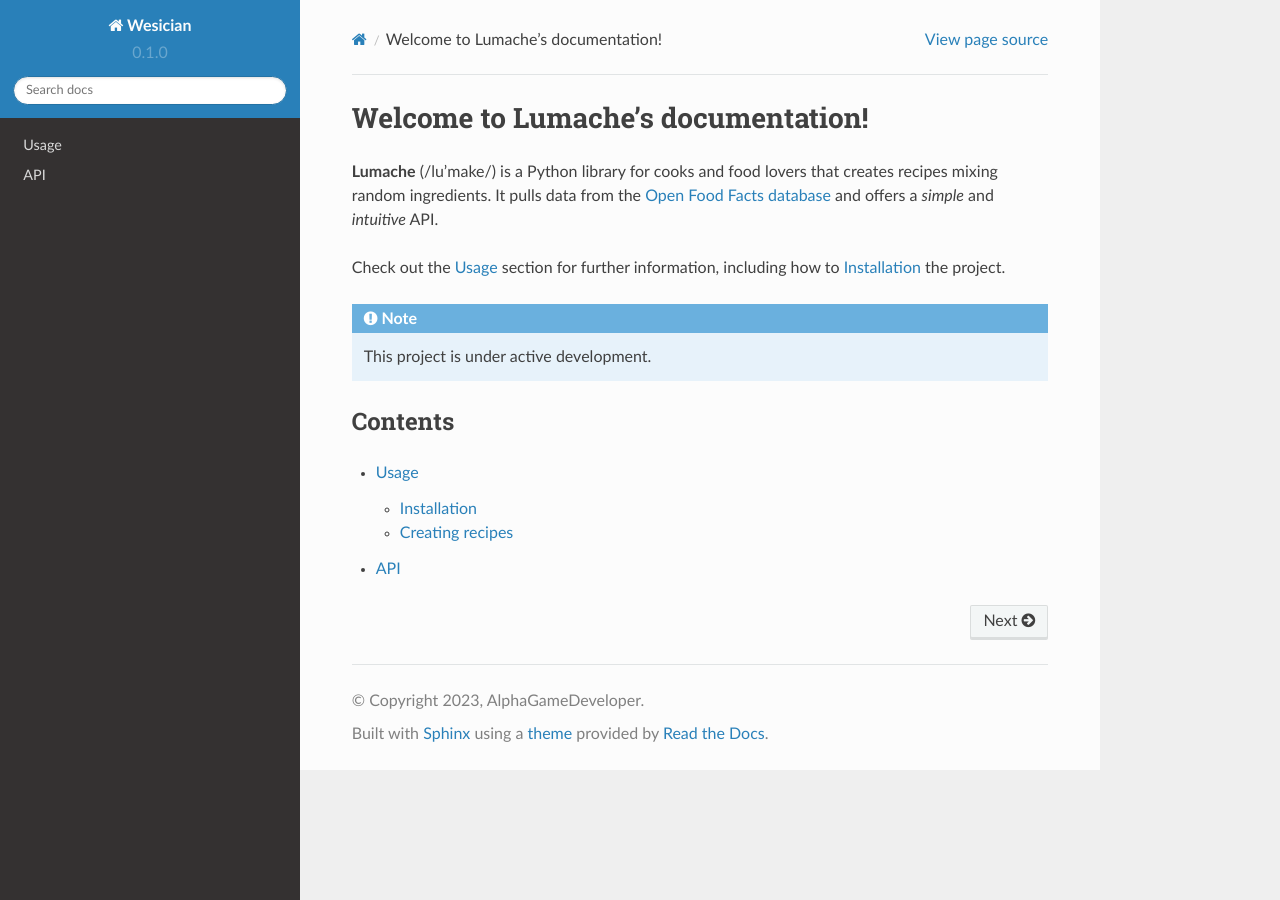
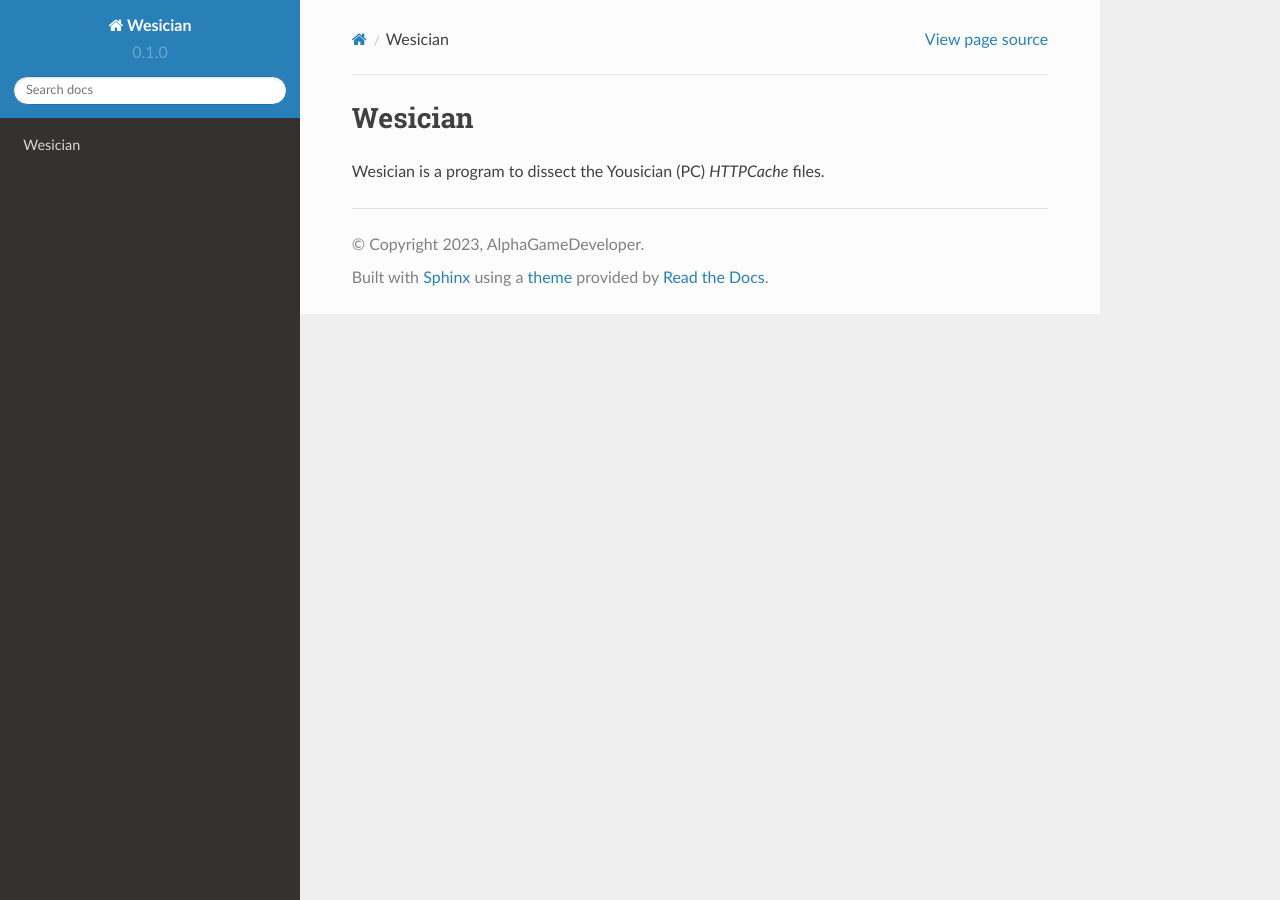
Before and after one commit to AlphaGameDeveloper/Wesician, a Sphinx documentation site: the page built from docs/source/index.rst, in a window 1280 px wide. Built offline with Sphinx 7.4.7 and the Read the Docs theme 2.0.0, drawn with Linux system fonts in a browser that asks for light colours.

Commit message:
Update index.rst (work on it later)

```diff
--- a/docs/source/index.rst
+++ b/docs/source/index.rst
@@ -1,22 +1,3 @@
-Welcome to Lumache's documentation!
-===================================
-
-**Lumache** (/lu'make/) is a Python library for cooks and food lovers
-that creates recipes mixing random ingredients.
-It pulls data from the `Open Food Facts database <https://world.openfoodfacts.org/>`_
-and offers a *simple* and *intuitive* API.
-
-Check out the :doc:`usage` section for further information, including
-how to :ref:`installation` the project.
-
-.. note::
-
-   This project is under active development.
-
-Contents
---------
-
-.. toctree::
-
-   usage
-   api
+Wesician
+========
+Wesician is a program to dissect the Yousician (PC) `HTTPCache` files.
```
